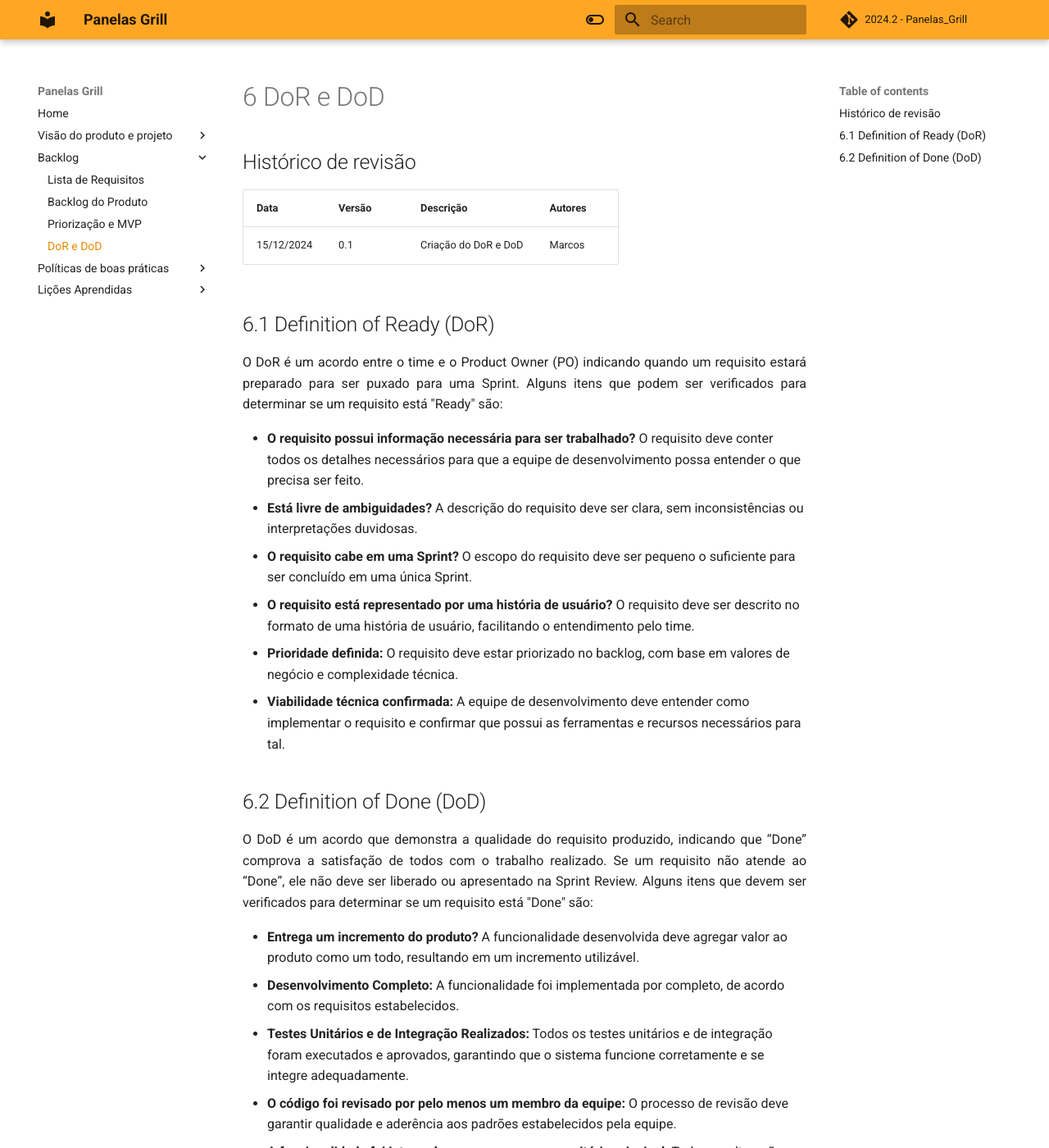
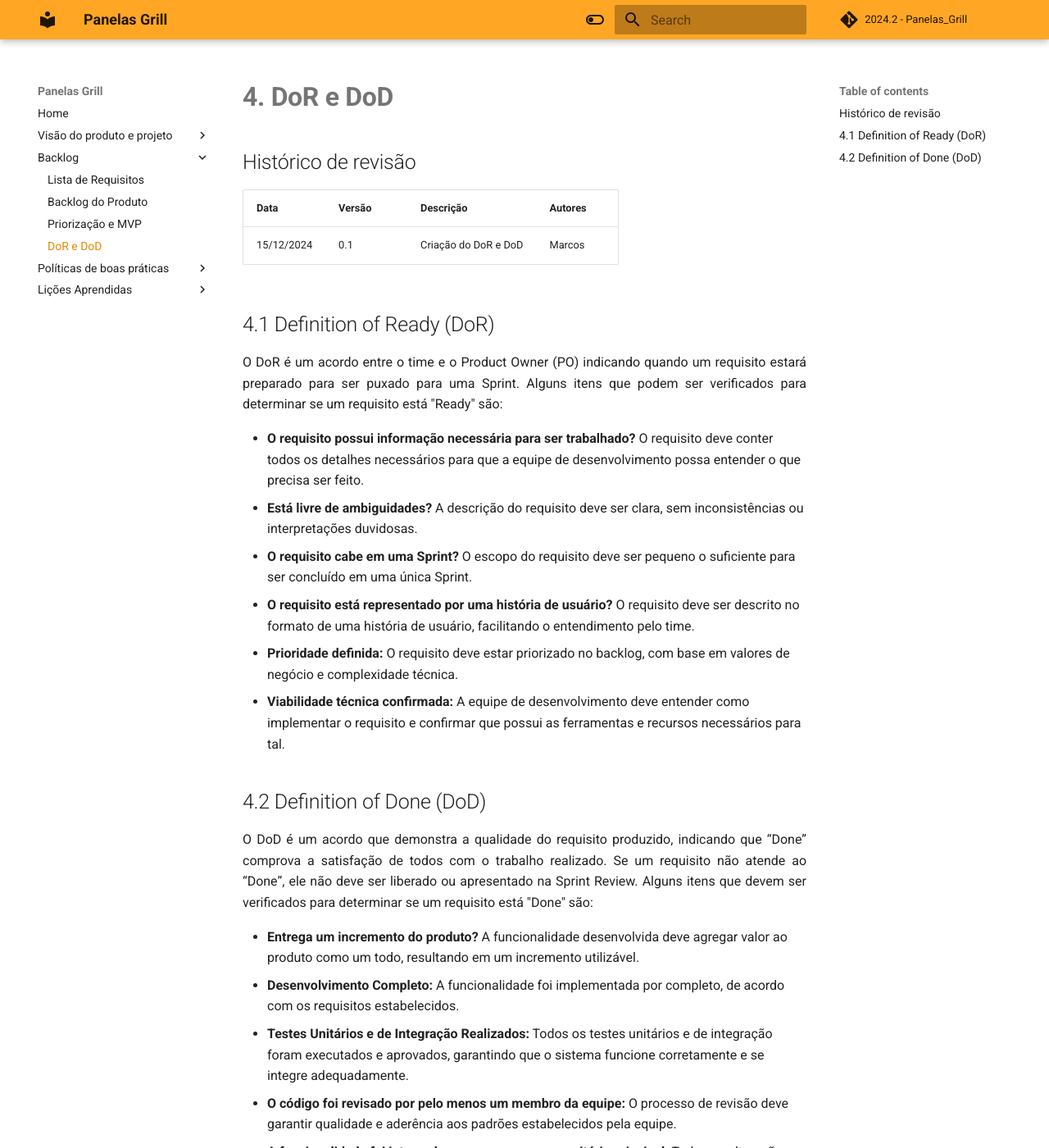
Before and after one commit to mdsreq-fga-unb/2024.2-T03-PanelasGrill, an MkDocs documentation site: the page built from docs/Backlog/dor_dod.md, in a window 1280 px wide and 1400 px high. Shown: the whole window at 82% size. Built offline with MkDocs 1.6.1 and Material for MkDocs 9.7.7, drawn with Linux system fonts in a browser that asks for light colours; comment, search, counter and statistics services are not loaded.

Commit message:
docs: enumerando corretamente as guias

```diff
--- a/docs/Backlog/dor_dod.md
+++ b/docs/Backlog/dor_dod.md
@@ -1,4 +1,4 @@
-# 6 DoR e DoD
+# **4. DoR e DoD**
 
 ## Histórico de revisão
 
@@ -6,7 +6,7 @@
 |----------|----------|-----------------------------------------|-------|
 |15/12/2024|0.1       |Criação do DoR e DoD                     |Marcos |
 
-## 6.1 Definition of Ready (DoR)
+## 4.1 Definition of Ready (DoR)
 
 O DoR é um acordo entre o time e o Product Owner (PO) indicando quando um requisito estará preparado para ser puxado para uma Sprint. Alguns itens que podem ser verificados para determinar se um requisito está "Ready" são:
 
@@ -17,7 +17,7 @@ O DoR é um acordo entre o time e o Product Owner (PO) indicando quando um requi
 - **Prioridade definida:** O requisito deve estar priorizado no backlog, com base em valores de negócio e complexidade técnica.
 - **Viabilidade técnica confirmada:** A equipe de desenvolvimento deve entender como implementar o requisito e confirmar que possui as ferramentas e recursos necessários para tal.
 
-## 6.2 Definition of Done (DoD)
+## 4.2 Definition of Done (DoD)
 
 O DoD é um acordo que demonstra a qualidade do requisito produzido, indicando que “Done” comprova a satisfação de todos com o trabalho realizado. Se um requisito não atende ao “Done”, ele não deve ser liberado ou apresentado na Sprint Review. Alguns itens que devem ser verificados para determinar se um requisito está "Done" são:
 
```
Also changed, not shown: docs/Backlog/mvp.md (+5 -5 lines).
